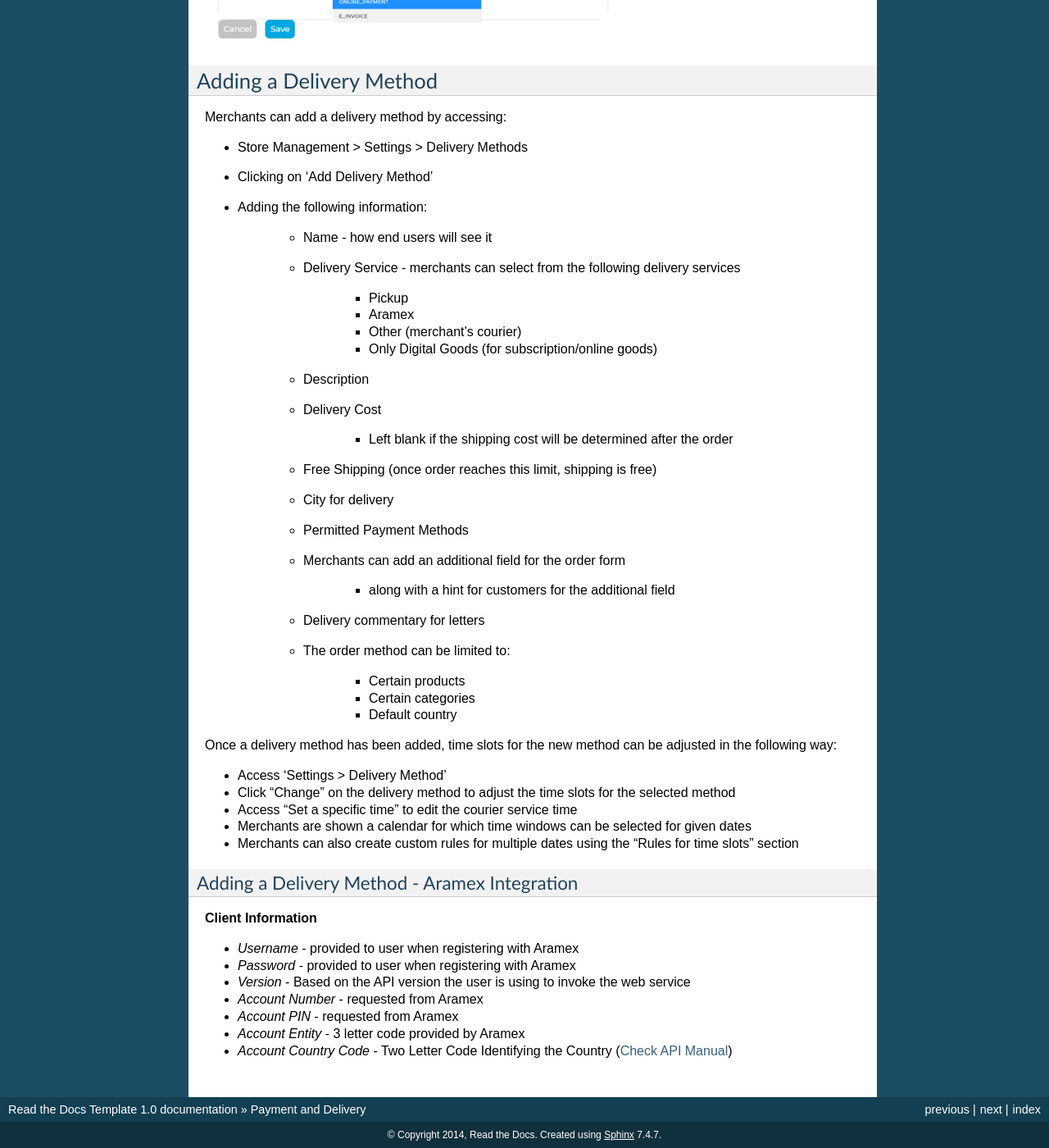
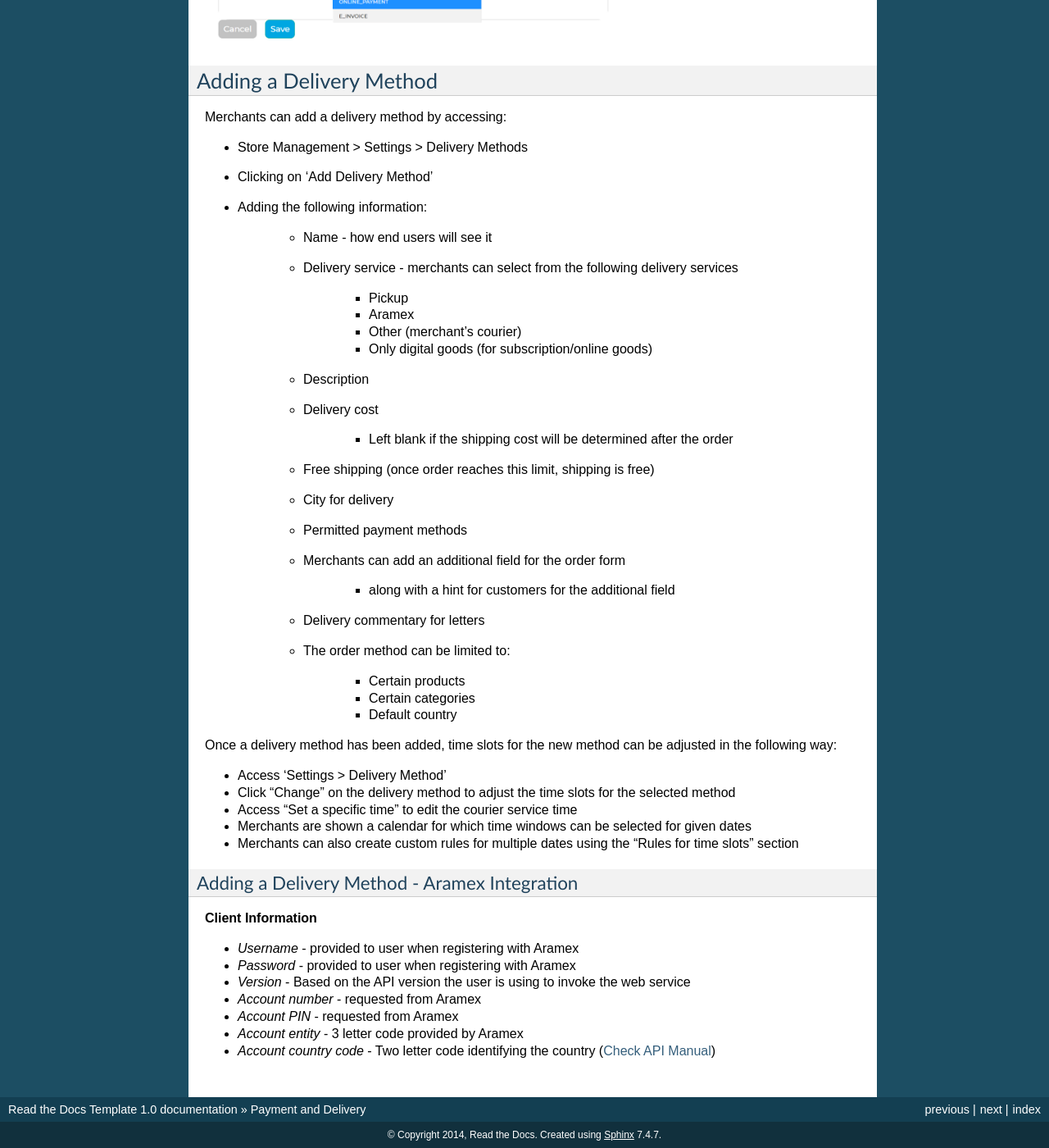
Before and after one commit to KhalilMayyasi/WBDocumentation, a Sphinx documentation site: the page built from docs/PaymentAndDelivery.rst, in a window 1280 px wide and 1400 px high, scrolled down 1051 px. Shown: the whole window at 82% size. Built offline with Sphinx 7.4.7, drawn with Linux system fonts in a browser that asks for light colours; pages that are not in the unit, such as notebooks, are missing from menus; some of the changed text lies outside the part shown.

```diff
--- a/docs/PaymentAndDelivery.rst
+++ b/docs/PaymentAndDelivery.rst
@@ -14,11 +14,11 @@ Merchants can add a payment method by accessing:
 * Clicking on “Add Payment Method” button
 * Adding the following information:
 
-   * Payment Name
-   * Payment System
+   * Payment name
+   * Payment system
 
       * Have to add Merchant ID provided by Geidea
-      * Have to add API Password provided by Geidea
+      * Have to add API password provided by Geidea
       * Selecting the payment type
 
    * Link payment to the suitable delivery method
@@ -39,21 +39,21 @@ Merchants can add a delivery method by accessing:
 * Adding the following information:
 
    * Name - how end users will see it
-   * Delivery Service - merchants can select from the following delivery services
+   * Delivery service - merchants can select from the following delivery services
 
       * Pickup
       * Aramex
       * Other (merchant’s courier)
-      * Only Digital Goods (for subscription/online goods)
+      * Only digital goods (for subscription/online goods)
 
    * Description
-   * Delivery Cost
+   * Delivery cost
 
       * Left blank if the shipping cost will be determined after the order
 
-   * Free Shipping (once order reaches this limit, shipping is free)
+   * Free shipping (once order reaches this limit, shipping is free)
    * City for delivery
-   * Permitted Payment Methods
+   * Permitted payment methods
    * Merchants can add an additional field for the order form
 
       * along with a hint for customers for the additional field
@@ -81,7 +81,7 @@ Adding a Delivery Method - Aramex Integration
 * *Username* - provided to user when registering with Aramex
 * *Password* - provided to user when registering with Aramex
 * *Version* - Based on the API version the user is using to invoke the web service
-* *Account Number* - requested from Aramex
+* *Account number* - requested from Aramex
 * *Account PIN* - requested from Aramex
-* *Account Entity* - 3 letter code provided by Aramex
-* *Account Country Code* - Two Letter Code Identifying the Country (`Check API Manual <https://www.aramex.com/docs/default-source/resourses/resourcesdata/shipping-services-api-manual.pdf>`_)
+* *Account entity* - 3 letter code provided by Aramex
+* *Account country code* - Two letter code identifying the country (`Check API Manual <https://www.aramex.com/docs/default-source/resourses/resourcesdata/shipping-services-api-manual.pdf>`_)
```
